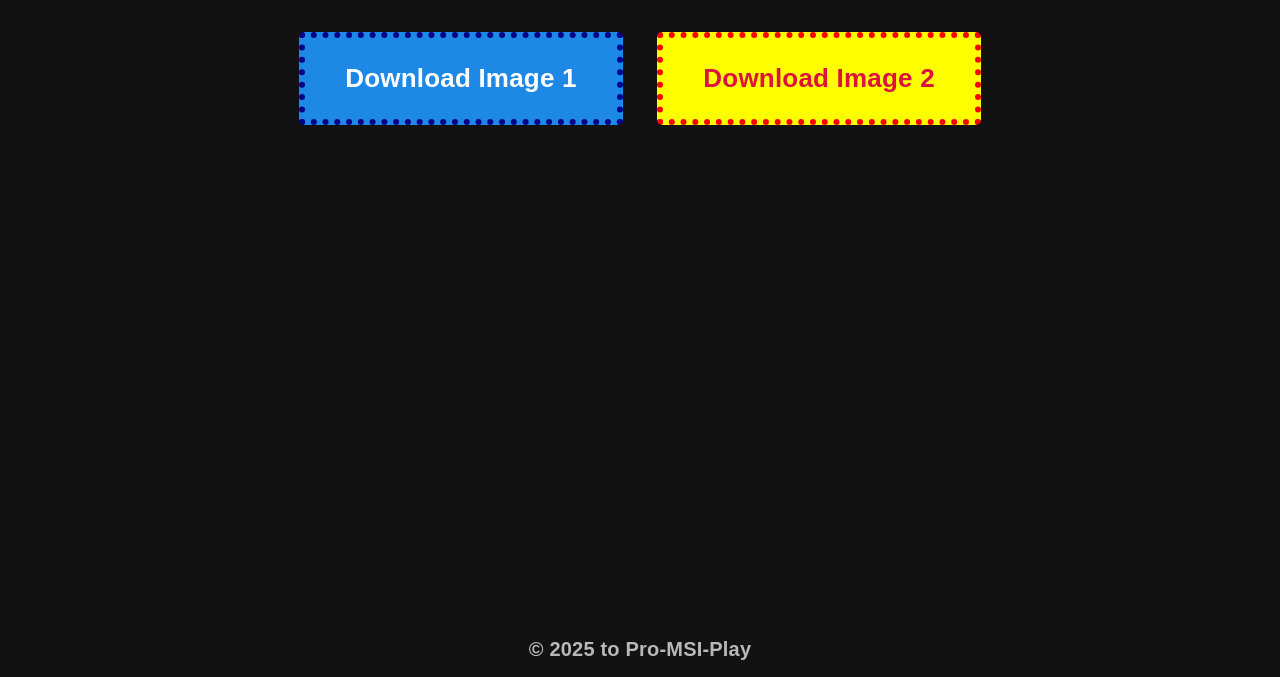
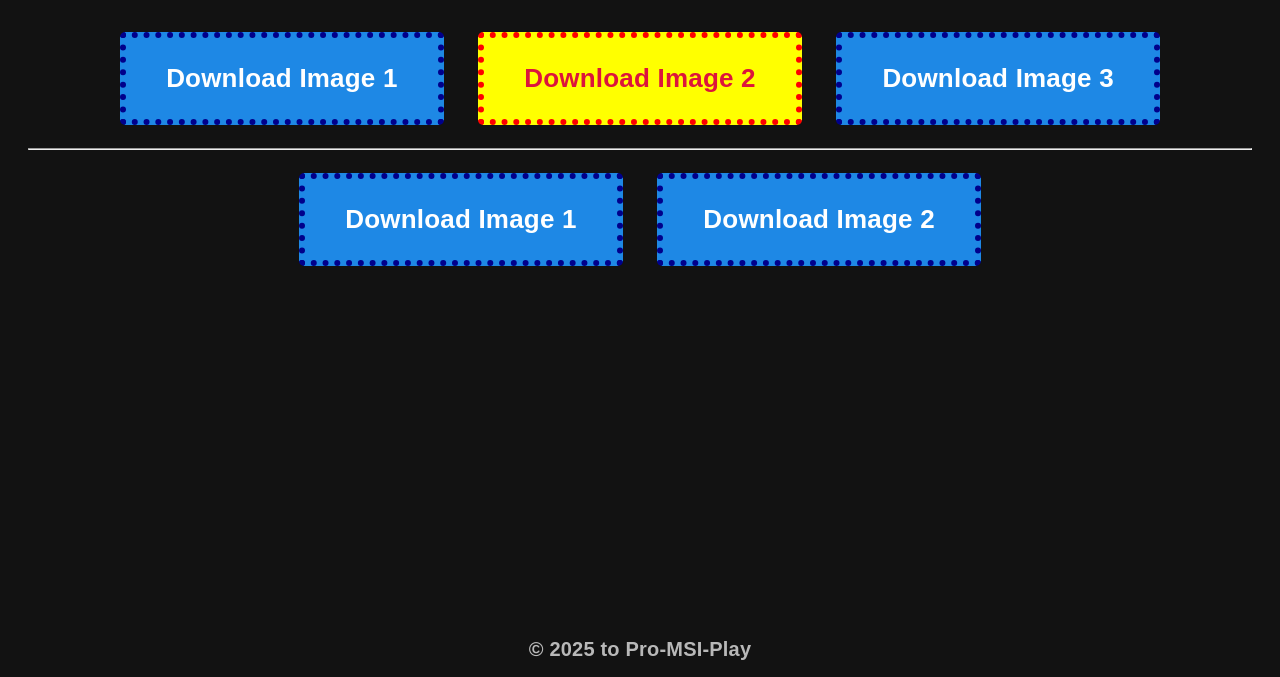
Before and after one commit to MSI-Developer/priyu, a plain HTML site: page index.html in a window 1280 px wide. Shown: the part 123-800 px from the top of the page. Drawn offline with Linux system fonts and the light colour scheme.

Commit message:
Update index.html

```diff
--- a/index.html
+++ b/index.html
@@ -53,6 +53,11 @@
 </head>
 <body>
     <h1>MSI-Developer Files</h1>
+    <a href="./msi-img-2.jpg" download class="btn">Download Image 1</a>
+    <a href="./msi-img-2.png" download class="btn">Download Image 2</a>
+    <a href="./msi-post.png" download class="btn">Download Image 3</a>
+
+    <hr>
     <a href="./msi-img.jpg" download class="btn">Download Image 1</a>
     <a href="./msi-img.png" download class="btn">Download Image 2</a>
     <footer>&copy; 2025 to Pro-MSI-Play</footer>
```
